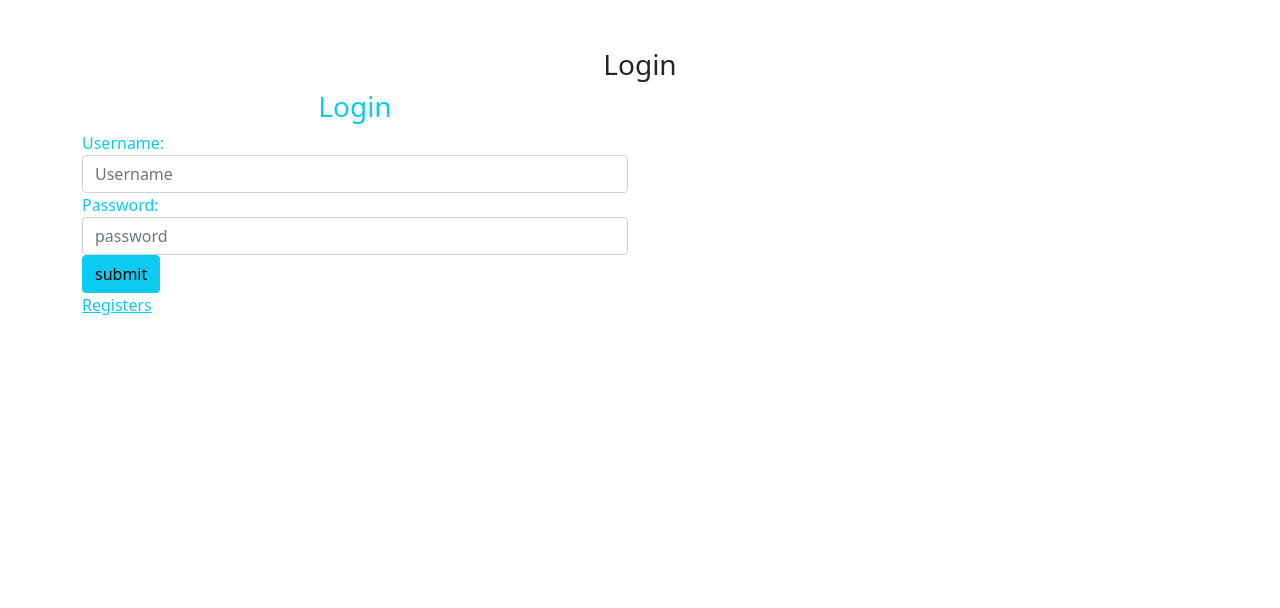
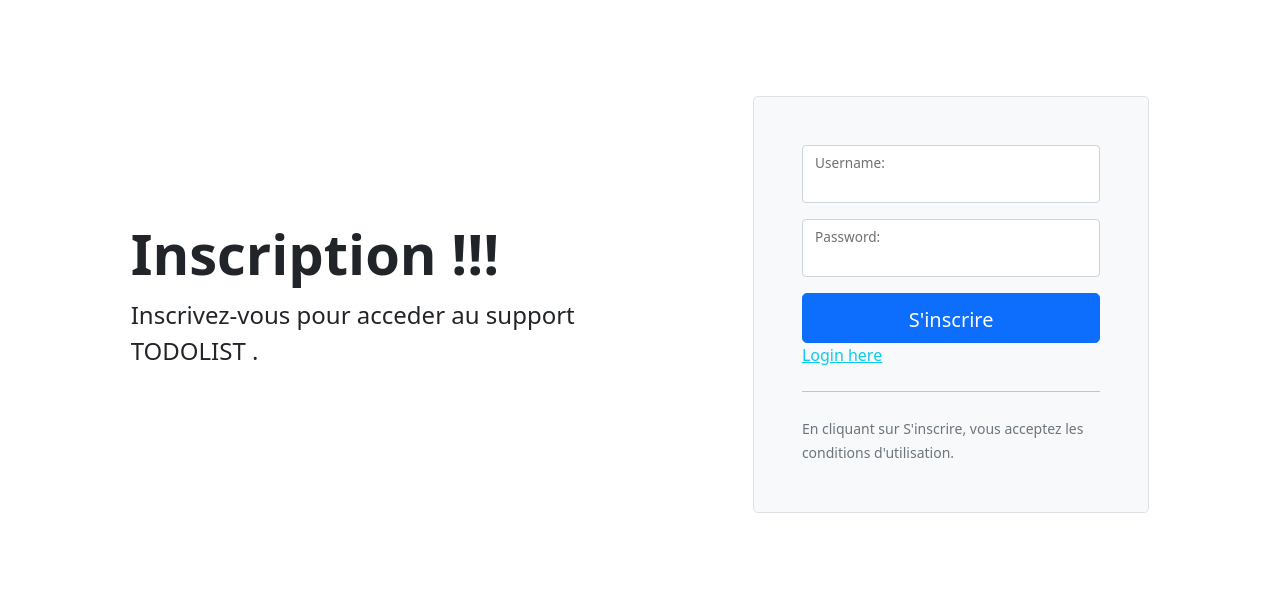
Before and after one commit to Gracieux31/TODOLIST, a PHP site: the page made by index.php in a window 1280 px wide. Shown: the top 608 px of the page. Run offline with PHP 8.4, Linux system fonts and the light colour scheme.

Commit message:
register ok dans le HomeModel

```diff
--- a/config.php
+++ b/config.php
@@ -2,7 +2,7 @@
 
 return $config = [
     'hostname' => 'www.phplist.test',
-    'dbname' => 'Todolist_php',
+    'dbname' => 'todolist_example',
     'dbpass' => 'root',
     'dbuser' => 'root',
 
--- a/controller/HomeController.php
+++ b/controller/HomeController.php
@@ -1,26 +1,46 @@
 <?php
 
-session_start();
+
 
 class HomeController{
     public $model;
 
     public function indexAction(){
+
+        if(isset($_GET['logout'])){
+            unset($_SESSION['userLogInStatus']);
+        }
+
         if(isset($_POST['LoginSubmit'])){
             $username = $_POST['username'];
             $password = $_POST['password'];
 
-            $checkUserLogin = $this->model->checkUserLogin($username, $password);
+            $checkUserLogin = $this->model->checkUserLogin($username, md5($password));
+
             if($checkUserLogin==1){
-                $_SESSION['userLogin'] =1;
+                $_SESSION['userLogInStatus']=1;
             }
+        }
+        if(isset($_POST['RegisterSubmit'])){
+            $username = $_POST['username'];
+            $password = $_POST['password'];
+
+            $this->model->UserRegister($username, md5($password));
+            $_SESSION['userLogInStatus'] =1;
+
         }
         $this->routeManger();
     }
 
     public function routeManger(){
-        if(isset($_SESSION['userLogin'])){
+        if(isset($_SESSION['userLogInStatus'])){
             return require_once('view/dashboard.php');
+        }
+        if(isset($_GET['register'])){
+            return require_once('view/register.php');
+        }
+        if(isset($_GET['login'])|| isset($_GET['logout'])){
+            return require_once('view/login.php');
         }
         return require_once('view/login.php');
     }
--- a/kernel.php
+++ b/kernel.php
@@ -1,4 +1,5 @@
 <?php
+session_start();
 include_once('config.php');
 include_once('Connection.php');
 
--- a/model/HomeModel.php
+++ b/model/HomeModel.php
@@ -3,10 +3,18 @@ class HomeModel{
     public $db;
 
     public function checkUserLogin($username, $password){
-        $query = "SELECT * FROM tbl_user WHERE username ='{$username}' AND password ='{$password}'";
+        $query = "SELECT count(*) FROM tbl_user WHERE username ='{$username}' AND password ='{$password}'";
         $stmt = $this->db->prepare($query)->execute();
+      //  print_r($stmt);
+       // exit;
         return $stmt;
 
 
     }
+
+    public function UserRegister($username,$password){
+        $query = "INSERT INTO tbl_user (username,password) VALUES ('".$username."', '".$password."')";
+        $stmt = $this->db->query($query);
+        return 1;
+    }
 }
--- a/view/login.php
+++ b/view/login.php
@@ -1,13 +1,51 @@
 <!DOCTYPE html>
 <html lang="en">
 <head>
-    <meta charset="UTF-8">
-    <meta http-equiv="X-UA-Compatible" content="IE=edge">
-    <meta name="viewport" content="width=device-width, initial-scale=1.0">
-    <link rel="stylesheet" href="https://cdn.jsdelivr.net/npm/bootstrap@5.1.3/dist/css/bootstrap.min.css" integrity="sha384-1BmE4kWBq78iYhFldvKuhfTAU6auU8tT94WrHftjDbrCEXSU1oBoqyl2QvZ6jIW3" crossorigin="anonymous">
+    <!-- Required meta tags -->
+    <meta charset="utf-8">
+    <meta name="viewport" content="width=device-width, initial-scale=1">
+
+    <!-- Bootstrap CSS -->
+    <link href="https://cdn.jsdelivr.net/npm/bootstrap@5.1.3/dist/css/bootstrap.min.css" rel="stylesheet" integrity="sha384-1BmE4kWBq78iYhFldvKuhfTAU6auU8tT94WrHftjDbrCEXSU1oBoqyl2QvZ6jIW3" crossorigin="anonymous">
+
     <title>Document</title>
 </head>
+
 <body>
+
+<div id="login" class="container col-xl-10 col-xxl-8 px-4 py-5">
+    <div class="row align-items-center g-lg-5 py-5">
+      <div class="col-lg-7 text-center text-lg-start">
+        <h1 class="display-4 fw-bold lh-1 mb-3"><font style="vertical-align: inherit;"><font style="vertical-align: inherit;">Identifiez-vous !!! </font></font></h1>
+        <p class="col-lg-10 fs-4"><font style="vertical-align: inherit;"><font style="vertical-align: inherit;"> Ou Inscrivez-vous pour acceder au support TODOLIST .</font></font></p>
+      </div>
+      <div class="col-md-10 mx-auto col-lg-5">
+        <form id="login-form" action="" method="post" class="form p-4 p-md-5 border rounded-3 bg-light">
+          <div class="form-floating mb-3">
+            <input type="text" name="username" class="form-control" id="username">
+            <label for="username"><font style="vertical-align: inherit;"><font style="vertical-align: inherit;">Username:</font></font></label>
+          </div>
+          <div class="form-floating mb-3">
+            <input type="password" class="form-control" id="password" name="password">
+            <label for="password"><font style="vertical-align: inherit;"><font style="vertical-align: inherit;">Password:</font></font></label>
+          </div>
+          <button name="LoginSubmit" class="w-100 btn btn-lg btn-primary" type="submit" value="submit"><font style="vertical-align: inherit;"><font style="vertical-align: inherit;">Se connecter</font></font></button>
+          <div id="reg_link" class="text-right">
+            <a href="?register=true"class="text-info">Registers</a>
+          </div>
+          <hr class="my-4">
+          <small class="text-muted"><font style="vertical-align: inherit;"><font style="vertical-align: inherit;">En cliquant sur S'inscrire, vous acceptez les conditions d'utilisation.</font></font></small>
+        </form>
+      </div>
+    </div>
+  </div>
+<script src="https://cdn.jsdelivr.net/npm/bootstrap@5.1.3/dist/js/bootstrap.bundle.min.js" integrity="sha384-ka7Sk0Gln4gmtz2MlQnikT1wXgYsOg+OMhuP+IlRH9sENBO0LRn5q+8nbTov4+1p" crossorigin="anonymous"></script>
+
+</body>
+
+
+
+<!-- <body>
         <div id="login">
             <h3 class="text-center texte-white pt-5">Login</h3>
             <div class="container">
@@ -37,5 +75,5 @@
             </div>
         </div>
 
-</body>
+</body> -->
 </html>
--- /dev/null
+++ b/view/register.php
@@ -0,0 +1,49 @@
+<!DOCTYPE html>
+<html lang="en">
+<head>
+    <!-- Required meta tags -->
+    <meta charset="utf-8">
+    <meta name="viewport" content="width=device-width, initial-scale=1">
+
+    <!-- Bootstrap CSS -->
+    <link href="https://cdn.jsdelivr.net/npm/bootstrap@5.1.3/dist/css/bootstrap.min.css" rel="stylesheet" integrity="sha384-1BmE4kWBq78iYhFldvKuhfTAU6auU8tT94WrHftjDbrCEXSU1oBoqyl2QvZ6jIW3" crossorigin="anonymous">
+
+    <title>Document</title>
+</head>
+<body>
+
+<div id="register" class="container col-xl-10 col-xxl-8 px-4 py-5">
+    <div class="row align-items-center g-lg-5 py-5">
+      <div class="col-lg-7 text-center text-lg-start">
+        <h1 class="display-4 fw-bold lh-1 mb-3"><font style="vertical-align: inherit;"><font style="vertical-align: inherit;">Inscription !!! </font></font></h1>
+        <p class="col-lg-10 fs-4"><font style="vertical-align: inherit;"><font style="vertical-align: inherit;"> Inscrivez-vous pour acceder au support TODOLIST .</font></font></p>
+      </div>
+      <div class="col-md-10 mx-auto col-lg-5">
+        <form id="login-form" action="" method="post" class="form p-4 p-md-5 border rounded-3 bg-light">
+          <div class="form-floating mb-3">
+            <input type="text" name="username" class="form-control" id="username">
+            <label for="username"><font style="vertical-align: inherit;"><font style="vertical-align: inherit;">Username:</font></font></label>
+          </div>
+          <div class="form-floating mb-3">
+            <input type="password" class="form-control" id="password" name="password">
+            <label for="password"><font style="vertical-align: inherit;"><font style="vertical-align: inherit;">Password:</font></font></label>
+          </div>
+          <button name="RegisterSubmit" class="w-100 btn btn-lg btn-primary" type="submit" value="submit"><font style="vertical-align: inherit;"><font style="vertical-align: inherit;">S'inscrire</font></font></button>
+          <div id="reg_link" class="text-right">
+            <a href="?login=true"class="text-info">Login here</a>
+          </div>
+          <hr class="my-4">
+          <small class="text-muted"><font style="vertical-align: inherit;"><font style="vertical-align: inherit;">En cliquant sur S'inscrire, vous acceptez les conditions d'utilisation.</font></font></small>
+        </form>
+      </div>
+    </div>
+  </div>
+<script src="https://cdn.jsdelivr.net/npm/bootstrap@5.1.3/dist/js/bootstrap.bundle.min.js" integrity="sha384-ka7Sk0Gln4gmtz2MlQnikT1wXgYsOg+OMhuP+IlRH9sENBO0LRn5q+8nbTov4+1p" crossorigin="anonymous"></script>
+
+
+
+
+
+
+</body>
+</html>
```
Also changed, not shown: view/dashboard.php (+40 -6 lines).
